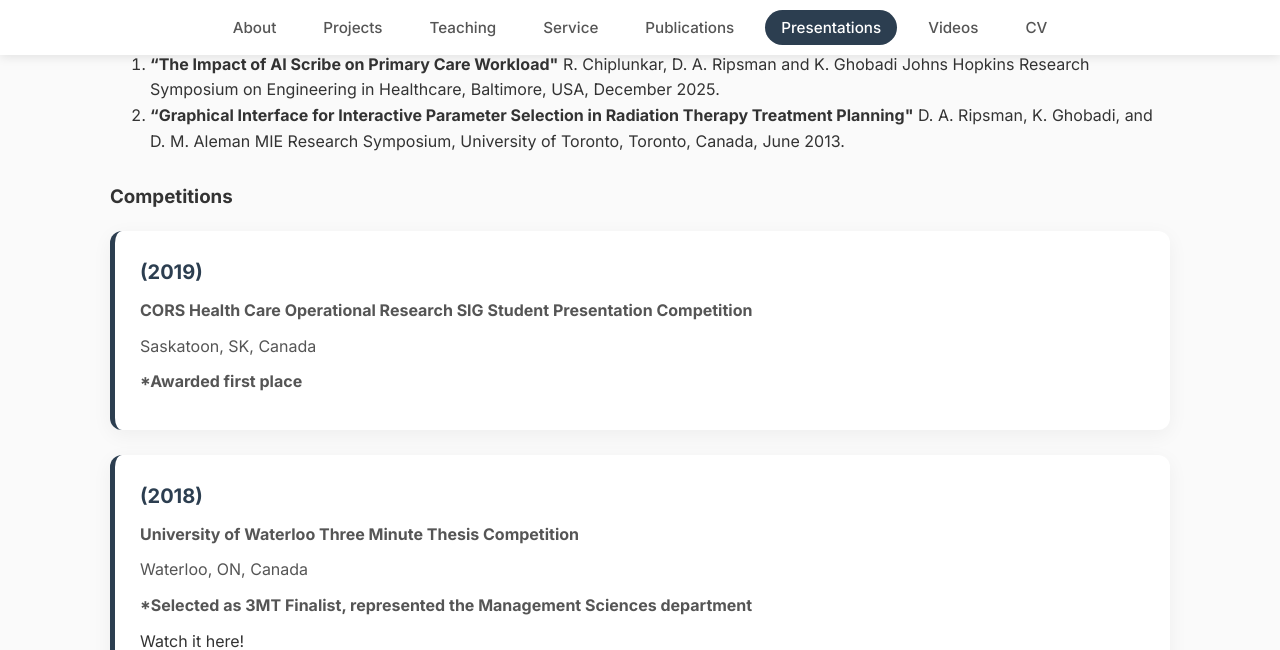
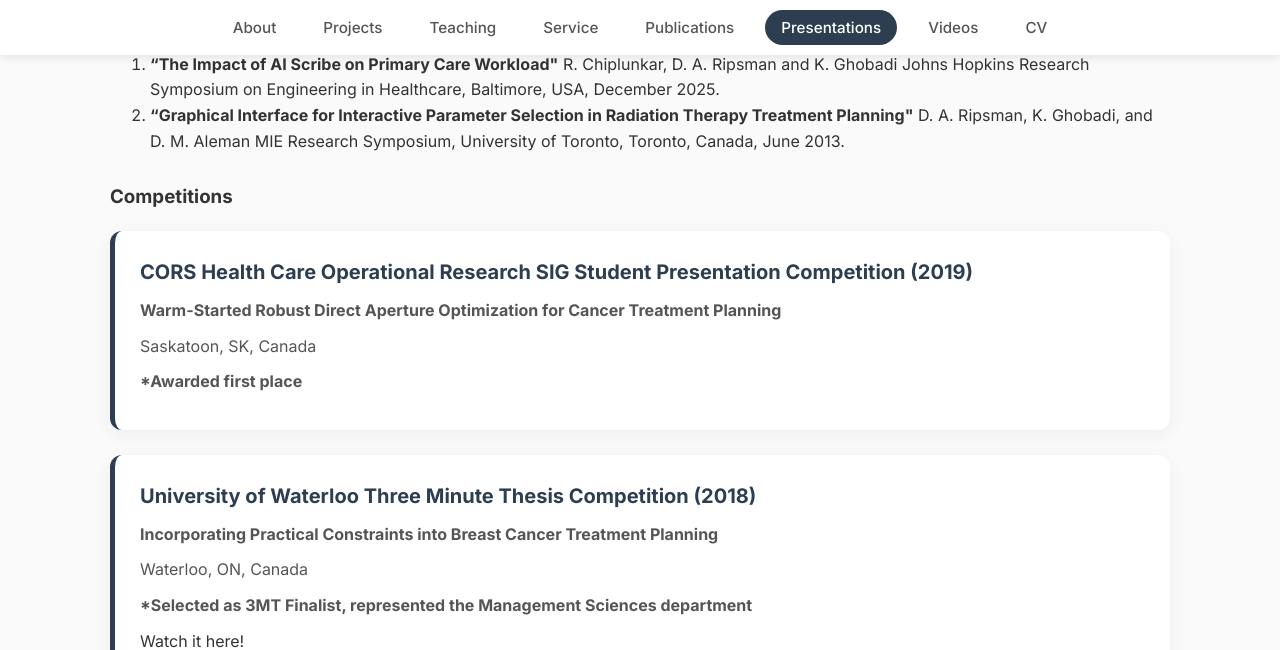
Before and after one commit to DaniRip/DaniRip.github.io, a Jekyll site: the page built from presentations.md, in a window 1280 px wide and 900 px high, scrolled down 1488 px, cut to the strip 0-650 px from the top of the window. Built offline with Jekyll 4.4.1, drawn with Linux system fonts in a browser that asks for light colours.

Commit message:
Update presentations.yml

```diff
--- a/_data/presentations.yml
+++ b/_data/presentations.yml
@@ -98,11 +98,13 @@ conference:
     award: "*Awarded second place in the Industrial Engineering Oral Presentations category"
 
 competitions:
-  - title: "CORS Health Care Operational Research SIG Student Presentation Competition"
+  - event: "CORS Health Care Operational Research SIG Student Presentation Competition"
+    title: "Warm-Started Robust Direct Aperture Optimization for Cancer Treatment Planning"
     location: "Saskatoon, SK, Canada"
     year: 2019
     award: "*Awarded first place"
-  - title: "University of Waterloo Three Minute Thesis Competition"
+  - event: "University of Waterloo Three Minute Thesis Competition"
+    title: "Incorporating Practical Constraints into Breast Cancer Treatment Planning"
     location: "Waterloo, ON, Canada"
     year: 2018
     youtube_id: "iieDiuOiSVw"
```
